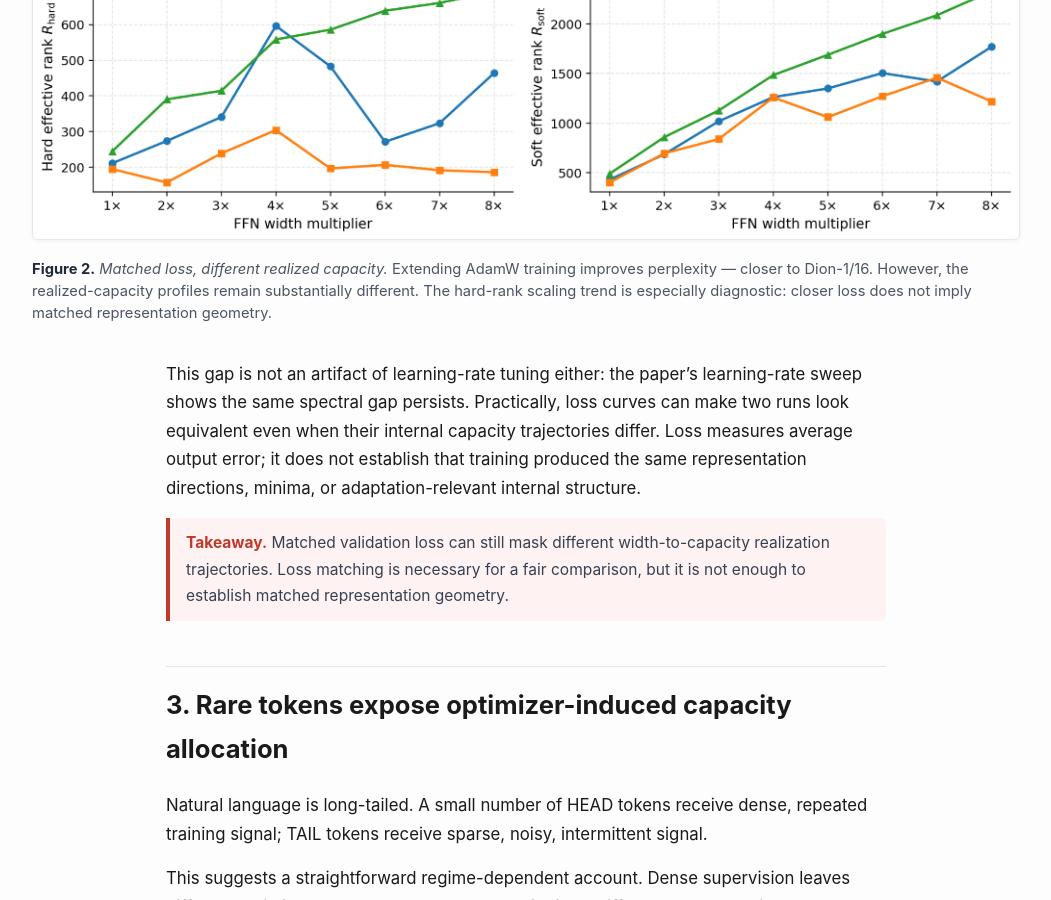
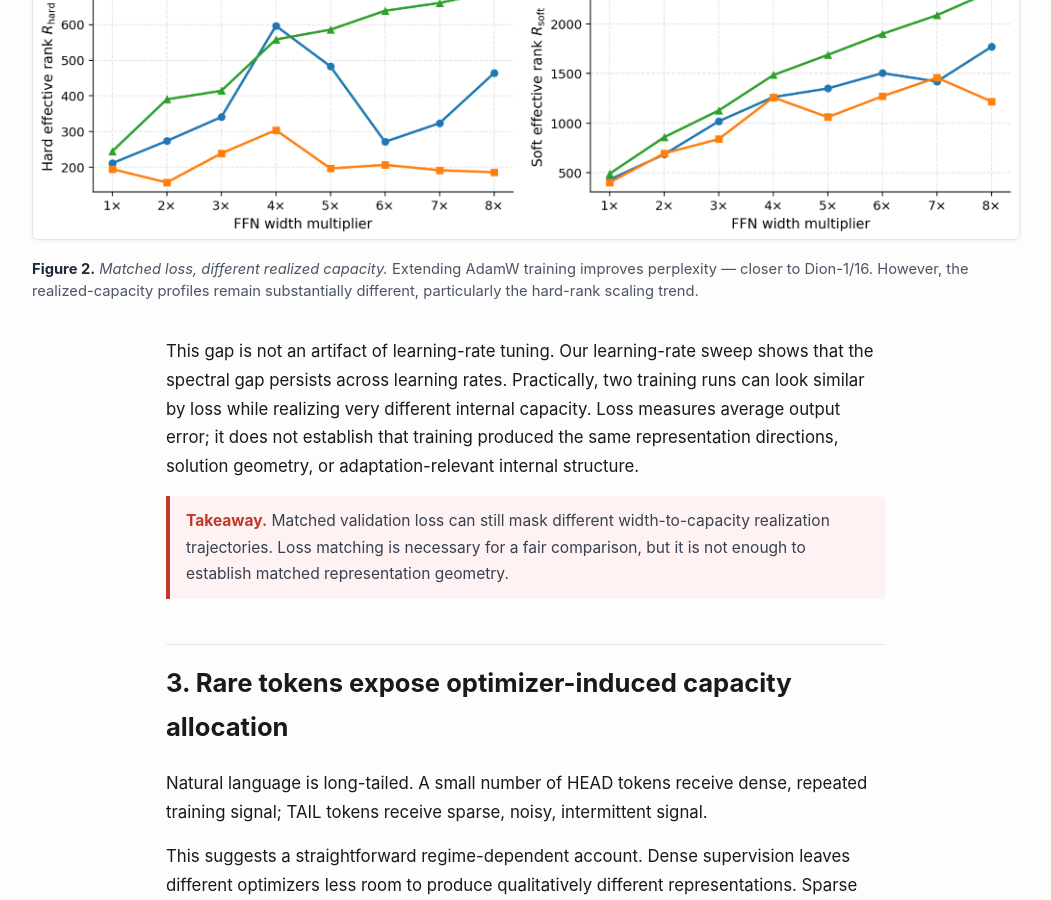
Before and after one commit to optimizer-scaling-laws/optimizer-scaling-laws.github.io, a Jekyll site: the page built from _posts/2026-06-26-architecture-creates-capacity-optimizers-realize-it.md, in a window 1280 px wide and 900 px high, scrolled down 4943 px. Shown: the whole window, without its empty margins (114-1165 px from the left). Built offline with Jekyll 4.4.1, drawn with Linux system fonts in a browser that asks for light colours.

Commit message:
Final date Polish round 6

```diff
--- a/_posts/2026-06-26-architecture-creates-capacity-optimizers-realize-it.md
+++ b/_posts/2026-06-26-architecture-creates-capacity-optimizers-realize-it.md
@@ -280,10 +280,10 @@
 
 <figure class="figure-wide">
   <img src="{{ '/assets/blog/architecture-optimizer-codesign/figure2_matched_loss_capacity_comparison.png' | relative_url }}" alt="Matched loss but different realized capacity">
-  <figcaption><strong>Figure 2.</strong> <em>Matched loss, different realized capacity.</em> Extending AdamW training improves perplexity — closer to Dion-1/16. However, the realized-capacity profiles remain substantially different. The hard-rank scaling trend is especially diagnostic: closer loss does not imply matched representation geometry.</figcaption>
+  <figcaption><strong>Figure 2.</strong> <em>Matched loss, different realized capacity.</em> Extending AdamW training improves perplexity — closer to Dion-1/16. However, the realized-capacity profiles remain substantially different, particularly the hard-rank scaling trend.</figcaption>
 </figure>
 
-This gap is not an artifact of learning-rate tuning either: the paper's learning-rate sweep shows the same spectral gap persists. Practically, loss curves can make two runs look equivalent even when their internal capacity trajectories differ. Loss measures average output error; it does not establish that training produced the same representation directions, minima, or adaptation-relevant internal structure.
+This gap is not an artifact of learning-rate tuning. Our learning-rate sweep shows that the spectral gap persists across learning rates. Practically, two training runs can look similar by loss while realizing very different internal capacity. Loss measures average output error; it does not establish that training produced the same representation directions, solution geometry, or adaptation-relevant internal structure.
 
 <p class="takeaway-inline"><strong>Takeaway.</strong> Matched validation loss can still mask different width-to-capacity realization trajectories. Loss matching is necessary for a fair comparison, but it is not enough to establish matched representation geometry.</p>
 
```
